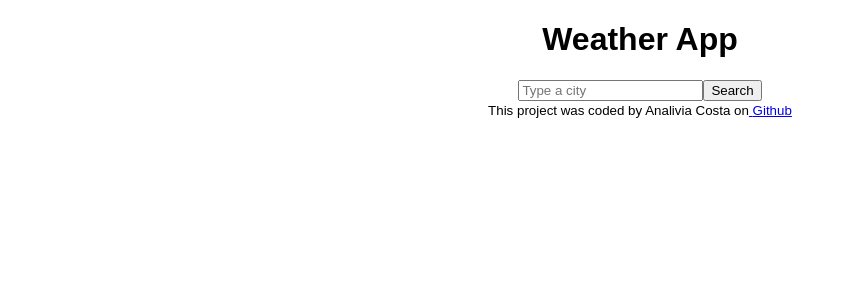
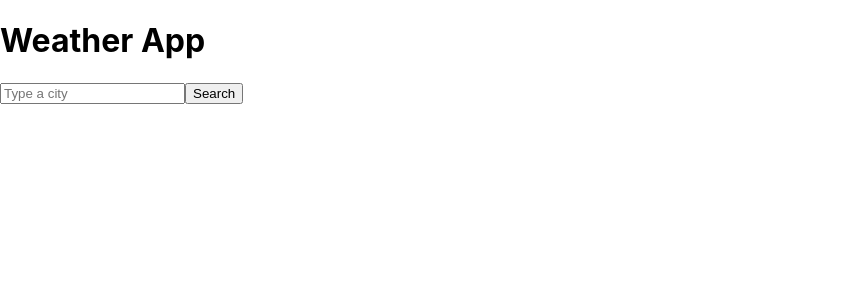
Before and after one commit to analiviag/weather-react, a React (Create React App) app: page / in a window 1280 px wide. Shown: the top 300 px of the page, without its empty margins (0-855 px from the left). Built offline with nearby package versions, Linux system fonts and the light colour scheme.

Commit message:
Revert "Fixed the footer element and added CSS to the files"
This reverts commit 72590a9345d9f94b56d195995fef60ccd3047b5f.

```diff
--- a/src/App.js
+++ b/src/App.js
@@ -45,7 +45,7 @@ export default function App() {
 
   if (loaded) {
     return (
-      <div className="App">
+      <div>
         {form}
 
         <ul>
@@ -60,6 +60,11 @@ export default function App() {
       </div>
     );
   } else {
-    return <div className="App">{form}</div>;
+    return form;
   }
 }
+
+<small>
+  This project was coded by Analivia Costa on{" "}
+  <a href="https://github.com/analiviag/weather-react"> Github</a>
+</small>;
--- a/src/footer.js
+++ b/src/footer.js
@@ -1,19 +1,10 @@
 import React from "react";
 
-export default function Footer() {
+export default function footer() {
   return (
-    <div className="App">
-      <small>
-        This project was coded by Analivia Costa on
-        <a
-          href="https://github.com/analiviag/weather-react"
-          target="_blank"
-          rel="noreferrer"
-        >
-          {" "}
-          Github
-        </a>
-      </small>
-    </div>
+    <small>
+      This project was coded by Analivia Costa on
+      <a href="https://github.com/analiviag/weather-react"> Github</a>
+    </small>
   );
 }
--- a/src/index.js
+++ b/src/index.js
@@ -3,13 +3,13 @@ import ReactDOM from "react-dom/client";
 import "./index.css";
 import App from "./App";
 import reportWebVitals from "./reportWebVitals";
-import Footer from "./Footer";
+import footer from "./footer";
 
 const root = ReactDOM.createRoot(document.getElementById("root"));
 root.render(
   <React.StrictMode>
     <App />
-    <Footer />
+    <footer />
   </React.StrictMode>
 );
 
```
